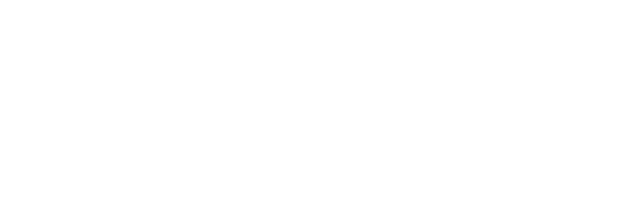
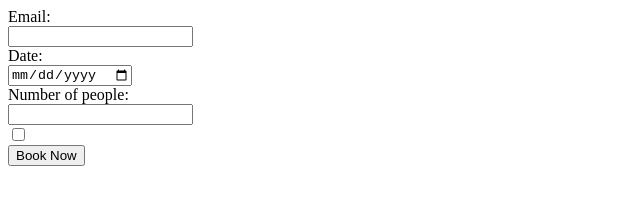
Before and after one commit to mohamdte/All_Coursera_tutor, a plain HTML site: page coursera/tutor.html in a window 1280 px wide. Shown: the whole page, without its empty margins (0-640 px from the left). Drawn offline with Linux system fonts and the light colour scheme.

Commit message:
coursera week 1

```diff
--- a/coursera/tutor.html
+++ b/coursera/tutor.html
@@ -6,6 +6,23 @@
     <title>Coursera tutor</title>
 </head>
 <body>
-
+  <form action=""></form>
+  <div>
+    <label for="Email addres ">Email:</label><br>
+    <input type="email" name="" required minlength="20">
+  </div>
+  <div>
+    <label for="Date ">Date:</label><br>
+    <input type="date" name="" minlength="20">
+  </div>
+  <div>
+    <label for="people ">Number of people:</label><br>
+    <input type="number" name="" required>
+  </div>
+  <div>
+    <label for="I agree to the cancellation policy"></label>
+    <input type="checkbox" required>
+  </div>
+    <button type="submit">Book Now</button>
 </body>
 </html>
```
